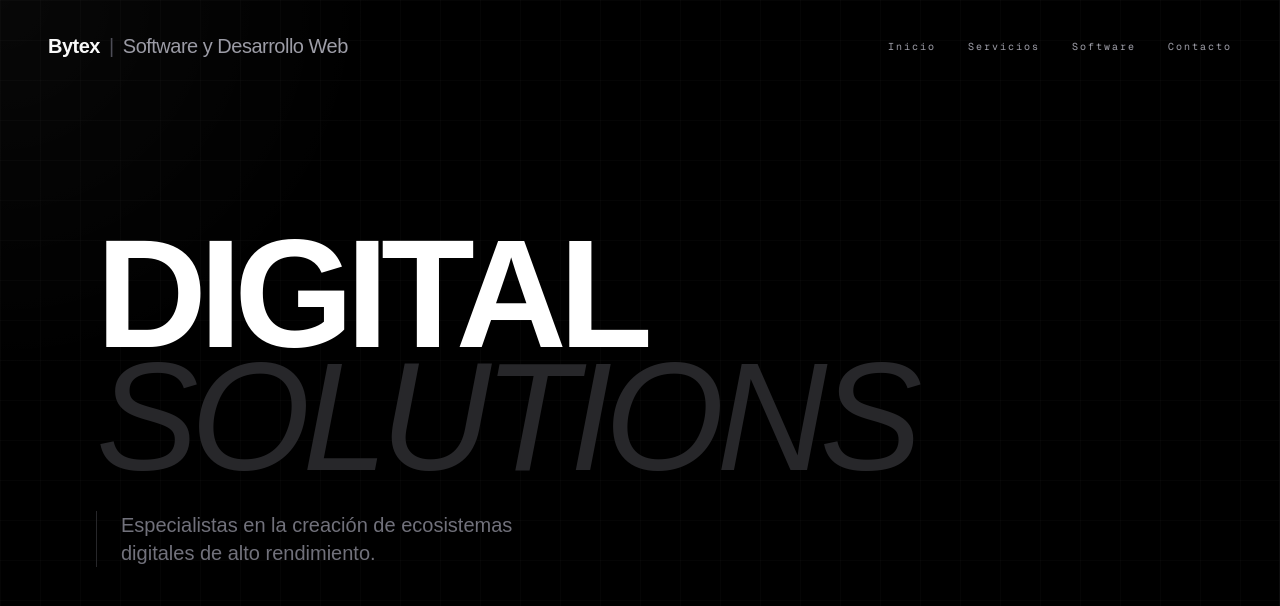
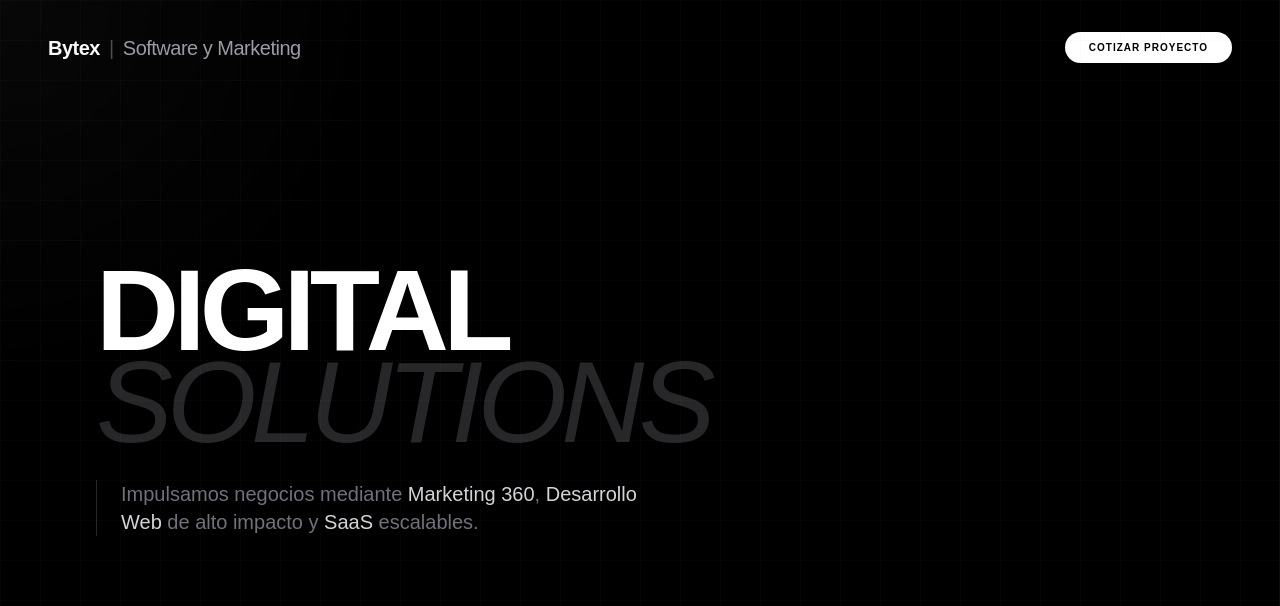
Before and after one commit to TomiV17/bytex-web, a Next.js app: page / in a window 1280 px wide. Shown: the top 606 px of the page. Built offline with nearby package versions, Linux system fonts and the light colour scheme.

Commit message:
Actualización: Nueva landing horizontal y sección Manager

```diff
--- a/app/page.tsx
+++ b/app/page.tsx
@@ -98,133 +98,115 @@
       />
 
       {/* NAVBAR */}
-      <nav className="fixed top-0 left-0 w-full z-[100] flex items-center justify-between px-8 py-8 md:px-12 mix-blend-difference">
+      <nav className="fixed top-0 left-0 w-full z-50 flex items-center justify-between px-8 py-8 md:px-12 mix-blend-difference">
         <div className="text-lg md:text-xl font-bold tracking-tight">
-          Bytex <span className="text-zinc-600 font-light mx-1">|</span> <span className="text-zinc-400 font-normal">Software y Desarrollo Web</span>
+          Bytex <span className="text-zinc-600 font-light mx-1">|</span> <span className="text-zinc-400 font-normal">Software y Marketing</span>
         </div>
-
-        {/* Desktop Menu */}
-        <div className="hidden md:flex gap-8 text-[10px] font-mono uppercase tracking-[0.2em] text-zinc-400">
-          <button
-            onClick={() => scrollToSection(0)}
-            className="hover:text-white hover:underline underline-offset-8 decoration-zinc-500 transition-all"
-          >
-            Inicio
-          </button>
-          <button
-            onClick={() => scrollToSection(1)}
-            className="hover:text-white hover:underline underline-offset-8 decoration-zinc-500 transition-all"
-          >
-            Servicios
-          </button>
-          <button
-            onClick={() => scrollToSection(2)}
-            className="hover:text-white hover:underline underline-offset-8 decoration-zinc-500 transition-all"
-          >
-            Software
-          </button>
-          <button
-            onClick={() => scrollToSection(3)}
-            className="hover:text-white hover:underline underline-offset-8 decoration-zinc-500 transition-all"
-          >
-            Contacto
-          </button>
-        </div>
-
-        {/* Mobile Toggle */}
-        <button
-          onClick={() => setIsMenuOpen(!isMenuOpen)}
-          className="md:hidden z-[110] flex flex-col gap-1.5"
+        <a
+          href="https://wa.link/hdqr4v"
+          target="_blank"
+          className="bg-white text-black px-6 py-2 rounded-full text-[10px] font-bold uppercase tracking-widest hover:scale-105 transition-all"
         >
-          <div className={`w-6 h-0.5 bg-white transition-all ${isMenuOpen ? 'rotate-45 translate-y-2' : ''}`} />
-          <div className={`w-6 h-0.5 bg-white transition-all ${isMenuOpen ? 'opacity-0' : ''}`} />
-          <div className={`w-6 h-0.5 bg-white transition-all ${isMenuOpen ? '-rotate-45 -translate-y-2' : ''}`} />
-        </button>
+          Cotizar Proyecto
+        </a>
       </nav>
 
-      {/* MENU DESPLEGABLE MOBILE */}
-      <div className={`fixed inset-0 z-[90] bg-black/95 backdrop-blur-xl flex flex-col justify-center px-10 transition-transform duration-500 ${isMenuOpen ? 'translate-x-0' : 'translate-x-full'}`}>
-        <div className="flex flex-col gap-8 text-4xl font-bold tracking-tighter">
-          <button onClick={() => scrollToSection(0)} className="text-left">Inicio</button>
-          <button onClick={() => scrollToSection(1)} className="text-left">Servicios</button>
-          <button onClick={() => scrollToSection(2)} className="text-left">Software</button>
-          <button onClick={() => scrollToSection(3)} className="text-left">Contacto</button>
-        </div>
-      </div>
+      {/* CONTENEDOR PRINCIPAL */}
+      <main ref={scrollRef} className="flex h-full w-full overflow-x-hidden overflow-y-hidden select-none">
 
-      {/* CONTENEDOR DE SECCIONES */}
-      <main
-        ref={scrollRef}
-        className="relative z-10 flex h-full w-full overflow-x-hidden overflow-y-hidden select-none"
-      >
-        {/* SECCIÓN 01 */}
+        {/* SECCIÓN 01: HOME */}
         <section className="flex-none w-screen h-full flex flex-col justify-center px-8 md:px-24 border-r border-zinc-900/50">
-          <h1 className="text-[12vw] font-bold tracking-tighter leading-[0.8] mb-8">
+          <h1 className="text-[12vw] md:text-[9vw] font-bold tracking-tighter leading-[0.8] mb-8">
             DIGITAL<br/><span className="text-zinc-800 italic font-light">SOLUTIONS</span>
           </h1>
-          <p className="max-w-md text-zinc-500 text-lg md:text-xl border-l border-zinc-800 pl-6">
-            Especialistas en la creación de ecosistemas digitales de alto rendimiento.
+          <p className="max-w-xl text-zinc-500 text-lg md:text-xl border-l border-zinc-800 pl-6">
+            Impulsamos negocios mediante <span className="text-zinc-300">Marketing 360</span>, <span className="text-zinc-300">Desarrollo Web</span> de alto impacto y <span className="text-zinc-300">SaaS</span> escalables.
           </p>
         </section>
 
-        {/* SECCIÓN 02 */}
-        <section className="flex-none w-screen h-full flex flex-col justify-center px-8 md:px-24 bg-zinc-950/20 border-r border-zinc-900/50">
-          <span className="text-zinc-700 font-mono text-[10px] mb-12 uppercase tracking-[0.2em]">/ 02 . DESARROLLO WEB</span>
-          <div className="grid grid-cols-1 md:grid-cols-3 gap-8">
-            <div className="border-t border-zinc-800 pt-6">
-              <h3 className="text-3xl font-light mb-2">Landings</h3>
-              <p className="text-zinc-600">Alta conversión y diseño minimalista.</p>
-            </div>
-            <div className="border-t border-zinc-800 pt-6">
-              <h3 className="text-3xl font-light mb-2">Corporativos</h3>
-              <p className="text-zinc-600">Presencia digital institucional sólida.</p>
-            </div>
-            <div className="border-t border-zinc-800 pt-6">
-              <h3 className="text-3xl font-light mb-2">E-commerce</h3>
-              <p className="text-zinc-600">Tiendas rápidas y autogestionables.</p>
+        {/* SECCIÓN 02: MARKETING 360 */}
+        <section className="flex-none w-screen h-full flex flex-col justify-center px-8 md:px-24 bg-zinc-950/50 border-r border-zinc-900/50">
+          <span className="text-zinc-700 font-mono text-[10px] mb-12 uppercase tracking-[0.2em]">/ 01 . MARKETING 360</span>
+          <div className="max-w-4xl">
+            <h2 className="text-5xl md:text-7xl font-bold tracking-tighter mb-6">Tráfico que convierte.</h2>
+            <p className="text-zinc-500 text-xl mb-10 leading-relaxed">
+              No solo creamos anuncios; diseñamos estrategias integrales de pauta, contenido y embudos de venta para maximizar tu retorno de inversión.
+            </p>
+            <div className="flex gap-4 text-xs font-mono text-zinc-400 uppercase tracking-widest">
+              <span>Ads</span> • <span>Estrategia</span> • <span>Contenido</span>
             </div>
           </div>
         </section>
 
-        {/* SECCIÓN 03 */}
+        {/* SECCIÓN 03: DESARROLLO WEB */}
         <section className="flex-none w-screen h-full flex flex-col justify-center px-8 md:px-24 border-r border-zinc-900/50">
-          <span className="text-zinc-700 font-mono text-[10px] mb-12 uppercase tracking-[0.2em]">/ 03 . SOFTWARE</span>
+          <span className="text-zinc-700 font-mono text-[10px] mb-12 uppercase tracking-[0.2em]">/ 02 . DESARROLLO WEB</span>
           <div className="grid grid-cols-1 md:grid-cols-2 gap-12">
             <div>
-              <h2 className="text-5xl md:text-7xl font-bold tracking-tighter mb-4">Software a medida</h2>
-              <p className="text-zinc-500 text-xl text-balance">Arquitecturas robustas para optimizar procesos complejos.</p>
+              <h2 className="text-5xl md:text-7xl font-bold tracking-tighter mb-4 text-white">Tu vidriera digital.</h2>
+              <p className="text-zinc-500 text-xl leading-relaxed">Landings, sitios corporativos y tiendas online diseñadas con tecnología de última generación para una velocidad de carga instantánea.</p>
             </div>
-            <div>
-              <h3 className="text-5xl md:text-7xl font-bold tracking-tighter mb-4">SaaS Bytex</h3>
-              <p className="text-zinc-500 text-xl text-balance">"Nuestros propios productos con la misma rigurosidad técnica que ofrecemos a clientes."</p>
+            <div className="flex flex-col justify-center gap-4">
+               <div className="h-px w-full bg-zinc-800"></div>
+               <div className="flex justify-between items-center"><span className="text-zinc-300">Landing Page</span></div>
+               <div className="h-px w-full bg-zinc-800"></div>
+               <div className="flex justify-between items-center"><span className="text-zinc-300">Sitios Corporativos</span></div>
+               <div className="h-px w-full bg-zinc-800"></div>
+               <div className="flex justify-between items-center"><span className="text-zinc-300">E-commerce</span></div>
             </div>
           </div>
         </section>
 
-        {/* SECCIÓN 04 */}
-        <section className="flex-none w-screen h-full flex flex-col justify-center px-8 md:px-24 bg-zinc-950/20">
-          <h2 className="text-[10vw] font-bold tracking-tighter leading-none mb-12">
-            Iniciemos <br/>tu proyecto.
+        {/* SECCIÓN 04: SAAS & SOFTWARE */}
+<section className="flex-none w-screen h-full flex flex-col justify-center px-8 md:px-24 bg-zinc-950/50 border-r border-zinc-900/50">
+  <span className="text-zinc-700 font-mono text-[10px] mb-12 uppercase tracking-[0.2em]">/ 03 . SOFTWARE & SAAS</span>
+  <div className="grid grid-cols-1 md:grid-cols-2 gap-12 items-center max-w-7xl">
+    <div>
+      <h2 className="text-5xl md:text-7xl font-bold tracking-tighter mb-4 text-white">Sistemas Propios.</h2>
+      <p className="text-zinc-500 text-xl leading-relaxed mb-8">
+        Desarrollo de software a medida y productos SaaS pensados para automatizar y escalar procesos de negocio.
+      </p>
+    </div>
+
+    {/* CARD DE BYTEX MANAGER */}
+    <div>
+      <div>
+        <h3 className="text-5xl md:text-7xl font-bold tracking-tighter mb-4 text-white">Bytex Manager</h3>
+        <p className="text-zinc-500 text-xl leading-relaxed mb-8">
+          Nuestra solución propietaria para la gestión eficiente de leads y operaciones comerciales en tiempo real.
+        </p>
+      </div>
+
+      {/* BOTÓN SABER MÁS */}
+      <a
+        href="https://bytexmanager.netlify.app/" // Reemplaza con la URL real de tu landing
+        target="_blank"
+        rel="noopener noreferrer"
+        className="group flex items-center gap-3 text-sm font-mono uppercase tracking-[0.2em] text-blue-500 hover:text-white transition-all"
+      >
+        <span className="border-b border-blue-500 group-hover:border-white pb-1">Saber más</span>
+        <span className="text-xl group-hover:translate-x-2 transition-transform">→</span>
+      </a>
+    </div>
+  </div>
+</section>
+
+        {/* SECCIÓN 05: CONTACTO */}
+        <section className="flex-none w-screen h-full flex flex-col justify-center px-8 md:px-24">
+          <h2 className="text-[10vw] font-bold tracking-tighter leading-none mb-12 text-white">
+            ¿Hablamos?
           </h2>
-          <div className="flex flex-col md:flex-row gap-8 items-start">
-            <div className="flex flex-col gap-4">
-              <a href="mailto:bytexdesarrolloweb@outlook.com" className="text-2xl md:text-4xl font-light hover:text-zinc-400 transition-colors border-b border-zinc-800 pb-2">
-                bytexdesarrolloweb@outlook.com →
-              </a>
-              <a
-                href="https://wa.link/hdqr4v"
-                target="_blank"
-                rel="noopener noreferrer"
-                className="text-2xl md:text-4xl font-light hover:text-zinc-400 transition-colors border-b border-zinc-800 pb-2"
-              >
-                Chat por WhatsApp
-              </a>
+          <div className="flex flex-col md:flex-row gap-12 items-start">
+            <a href="https://wa.link/hdqr4v" className="text-4xl md:text-6xl font-light border-b border-zinc-800 pb-2 hover:border-white transition-all">
+              WhatsApp →
+            </a>
+            <div className="md:ml-auto text-zinc-600 font-mono text-xs uppercase tracking-widest text-right">
+              Villa María, Córdoba<br/>
+              Argentina 2026
             </div>
-            <p className="text-zinc-600 font-mono text-xs uppercase self-end tracking-widest mt-auto">
-              Villa María, Córdoba
-            </p>
           </div>
         </section>
+
       </main>
 
       <style jsx global>{`
```
